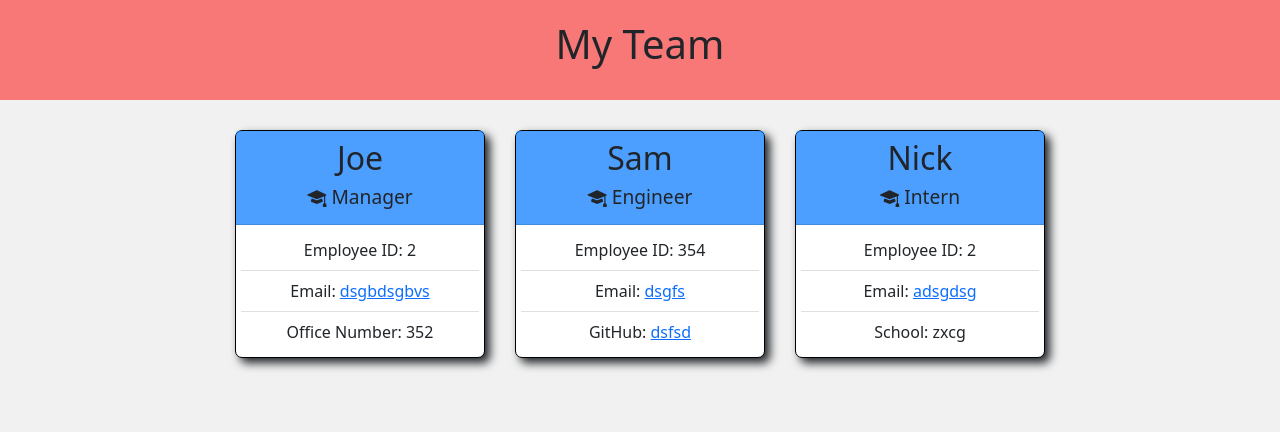
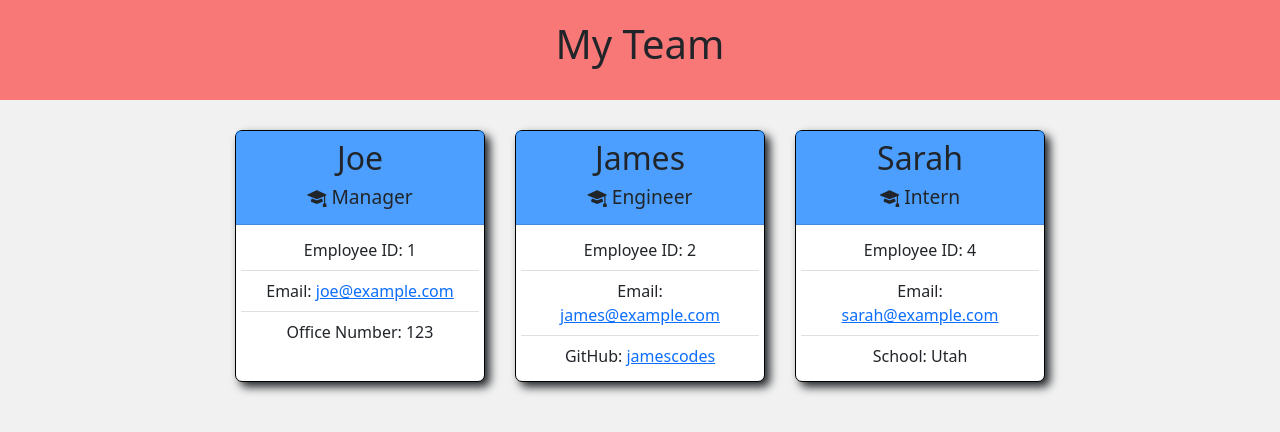
Before and after one commit to Thenlie/team-profile-generator, a website: page dist/index.html in a window 1280 px wide. Drawn offline with nearby package versions, Linux system fonts and the light colour scheme.

Commit message:
Updated README

```diff
--- a/dist/index.html
+++ b/dist/index.html
@@ -24,33 +24,33 @@
             <h2 class='title'><i class="bi bi-mortarboard-fill"></i> Manager</h2>
             </div>
             <ul class='list-group list-group-flush'>
-            <li class='id list-group-item'>Employee ID: 2</li>
-            <li class='email list-group-item'>Email: <a href="mailto:dsgbdsgbvs">dsgbdsgbvs</a></li>
-            <li class='info list-group-item'>Office Number: 352</li>
+            <li class='id list-group-item'>Employee ID: 1</li>
+            <li class='email list-group-item'>Email: <a href="mailto:joe@example.com">joe@example.com</a></li>
+            <li class='info list-group-item'>Office Number: 123</li>
             </ul>
         </section>
 
         <section class='card'>
             <div class='card-header'>
-            <h2 class='name'>Sam</h2>
+            <h2 class='name'>James</h2>
             <h2 class='title'><i class="bi bi-mortarboard-fill"></i> Engineer</h2>
             </div>
             <ul class='list-group list-group-flush'>
-            <li class='id list-group-item'>Employee ID: 354</li>
-            <li class='email list-group-item'>Email: <a href="mailto:dsgfs">dsgfs</a></li>
-            <li class='info list-group-item'>GitHub: <a href="https://github.com/dsfsd"> dsfsd </a></li>
+            <li class='id list-group-item'>Employee ID: 2</li>
+            <li class='email list-group-item'>Email: <a href="mailto:james@example.com">james@example.com</a></li>
+            <li class='info list-group-item'>GitHub: <a href="https://github.com/jamescodes"> jamescodes </a></li>
             </ul>
         </section>
 
         <section class='card'>
             <div class='card-header'>
-            <h2 class='name'>Nick</h2>
+            <h2 class='name'>Sarah</h2>
             <h2 class='title'><i class="bi bi-mortarboard-fill"></i> Intern</h2>
             </div>
             <ul class='list-group list-group-flush'>
-            <li class='id list-group-item'>Employee ID: 2</li>
-            <li class='email list-group-item'>Email: <a href="mailto:adsgdsg">adsgdsg</a></li>
-            <li class='info list-group-item'>School: zxcg</li>
+            <li class='id list-group-item'>Employee ID: 4</li>
+            <li class='email list-group-item'>Email: <a href="mailto:sarah@example.com">sarah@example.com</a></li>
+            <li class='info list-group-item'>School: Utah</li>
             </ul>
         </section>
 
```
Also changed, not shown: README.md, 1 other file.
